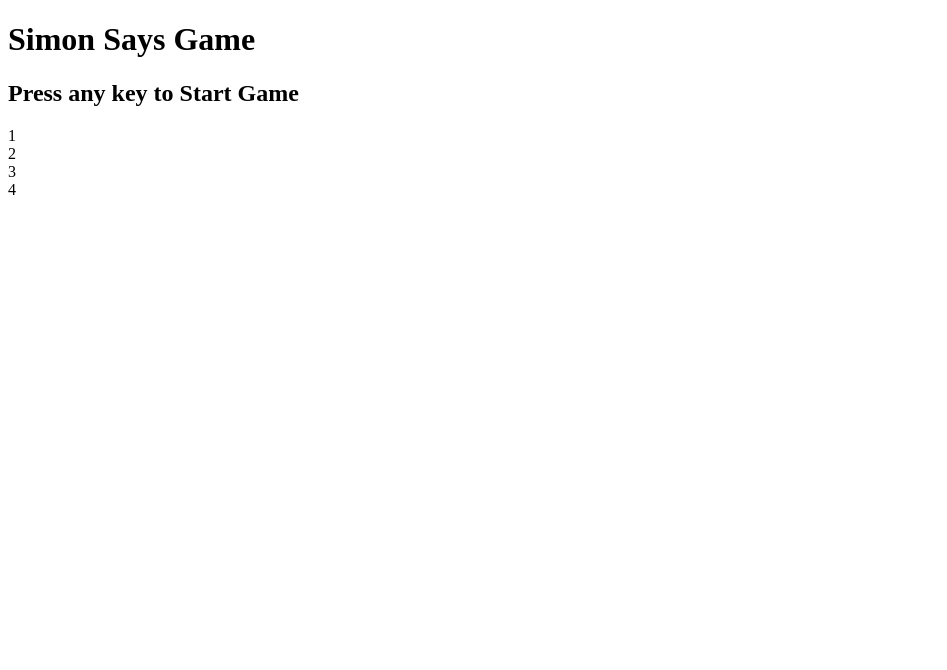
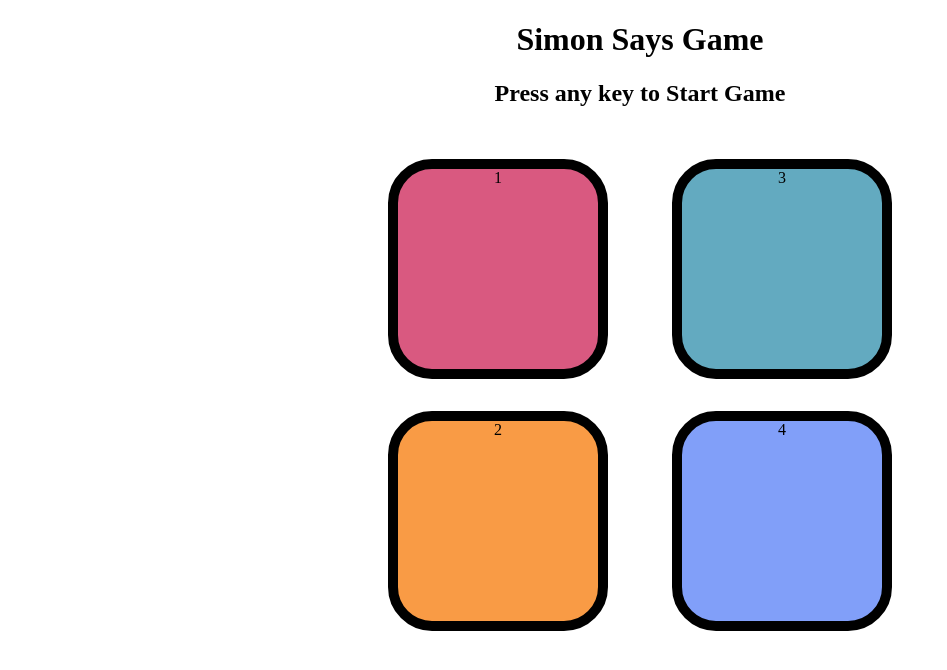
Before and after one commit to Omvats100/SimonSays-Game, a plain HTML site: page index.html in a window 1280 px wide. Shown: the whole page, without its empty margins (0-947 px from the left). Drawn offline with Linux system fonts and the light colour scheme.

Commit message:
Update index.html

```diff
--- a/index.html
+++ b/index.html
@@ -4,7 +4,7 @@
     <meta charset="UTF-8">
     <meta name="viewport" content="width=device-width, initial-scale=1.0">
     <title>Simon says Game</title>
-    <link rel="stylesheet" href="simonGame.css"/>
+    <link rel="stylesheet" href="style.css"/>
 </head>
 <body>
     <h1>Simon Says Game</h1>
```
